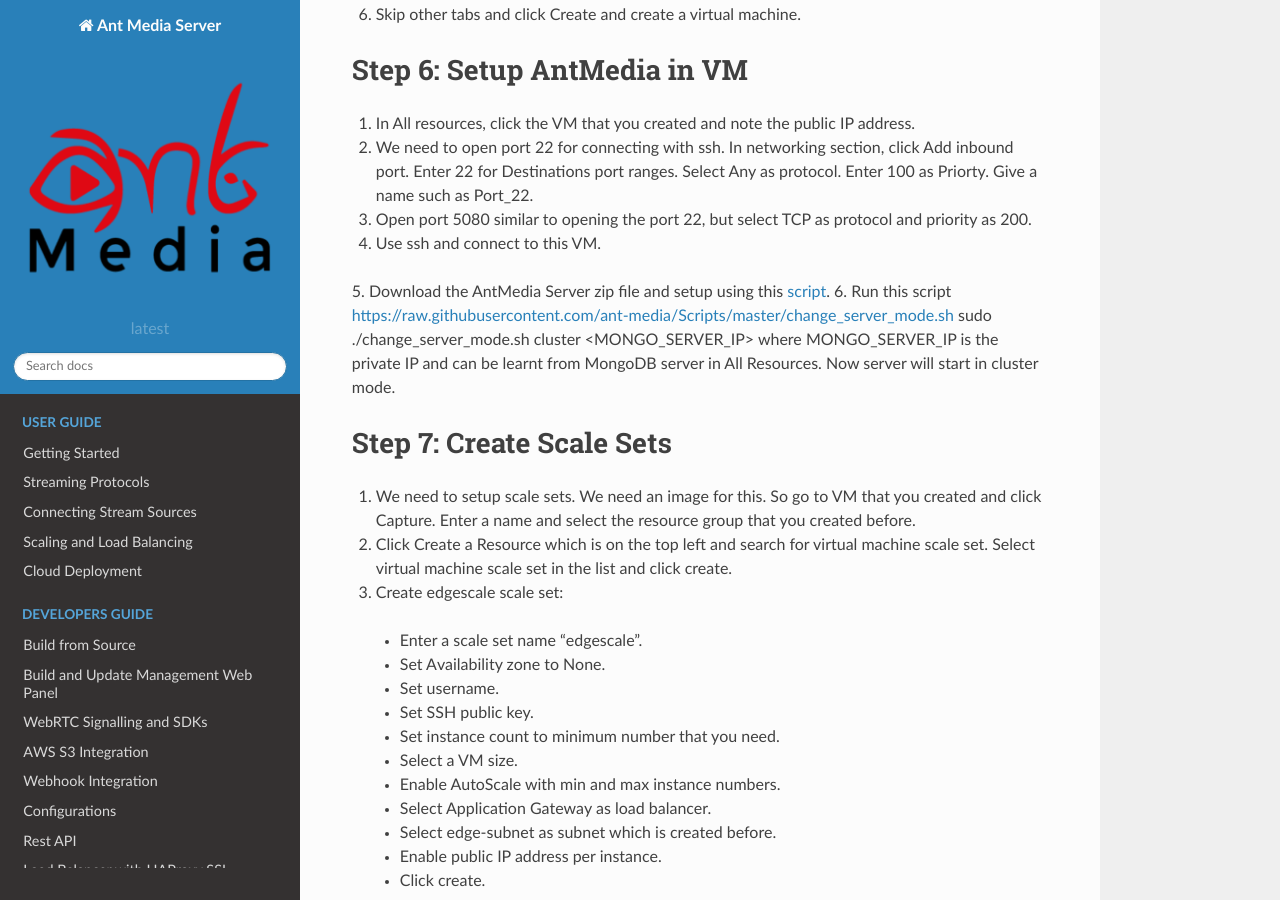
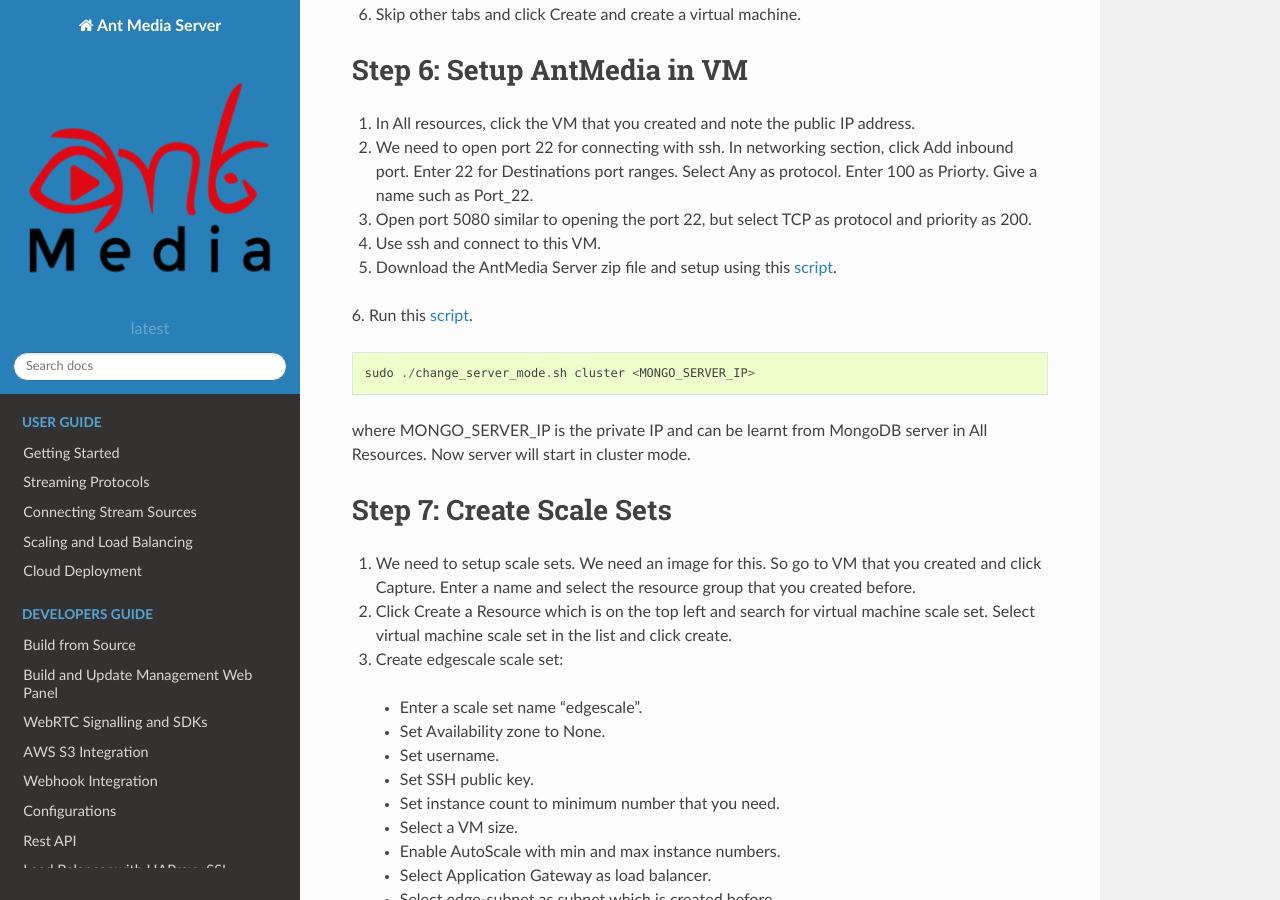
Before and after one commit to sachinmsahrma/Ant-Media-Docs, a Sphinx documentation site: the page built from docs/Clustering-with-Azure.rst, in a window 1280 px wide and 900 px high, scrolled down 1241 px. Built offline with Sphinx 7.4.7 and the Read the Docs theme 2.0.0, drawn with Linux system fonts in a browser that asks for light colours.

Commit message:
Add Clustering with Azure doc

```diff
--- a/docs/Clustering-with-Azure.rst
+++ b/docs/Clustering-with-Azure.rst
@@ -50,14 +50,18 @@
 Step 6: Setup AntMedia in VM
 ----------------------------
 .. warning::Be aware that it may take some time for the new VM to start up.
+
 1. In All resources, click the VM that you created and note the public IP address.
 2. We need to open port 22 for connecting with ssh. In networking section, click Add inbound port. Enter 22 for Destinations port ranges. Select Any as protocol. Enter 100 as Priorty. Give a name such as Port_22.
 3. Open port 5080 similar to opening the port 22, but select TCP as protocol and priority as 200.
 4. Use ssh and connect to this VM.
-5. Download the AntMedia Server zip file and setup using this
-`script <https://raw.githubusercontent.com/ant-media/Scripts/master/install_ant-media-server.sh>`_.
-6. Run this script https://raw.githubusercontent.com/ant-media/Scripts/master/change_server_mode.sh
-sudo ./change_server_mode.sh cluster <MONGO_SERVER_IP> where MONGO_SERVER_IP is the private IP
+5. Download the AntMedia Server zip file and setup using this `script <https://raw.githubusercontent.com/ant-media/Scripts/master/install_ant-media-server.sh>`_.
+6. Run this `script <https://raw.githubusercontent.com/ant-media/Scripts/master/change_server_mode.sh>`_.
+::
+
+  sudo ./change_server_mode.sh cluster <MONGO_SERVER_IP>
+
+where MONGO_SERVER_IP is the private IP
 and can be learnt from MongoDB server in All Resources. Now server will start in cluster mode.
 
 Step 7: Create Scale Sets
```
